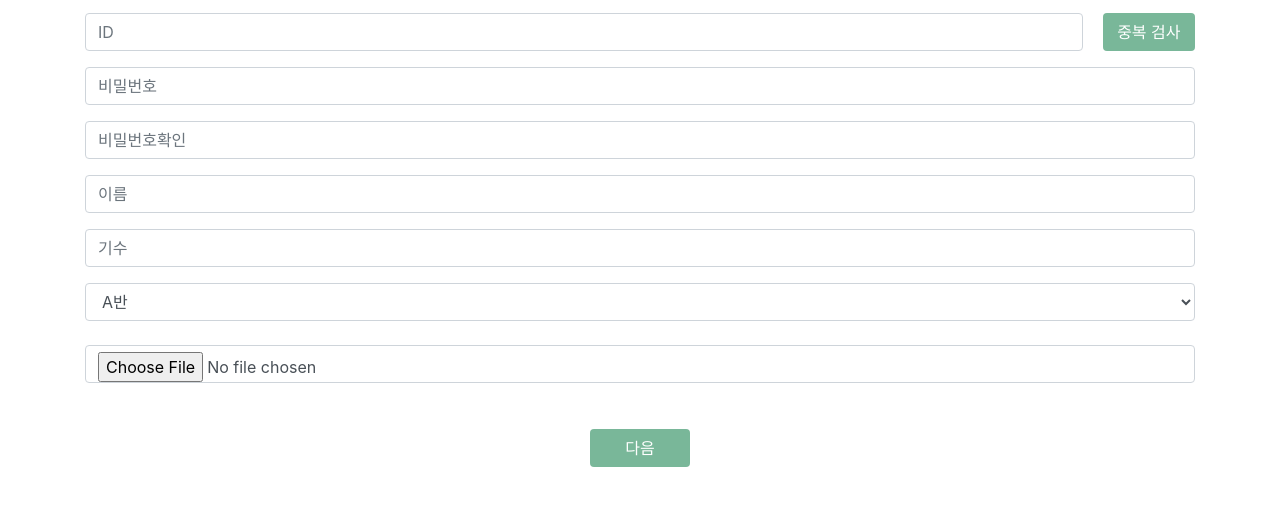
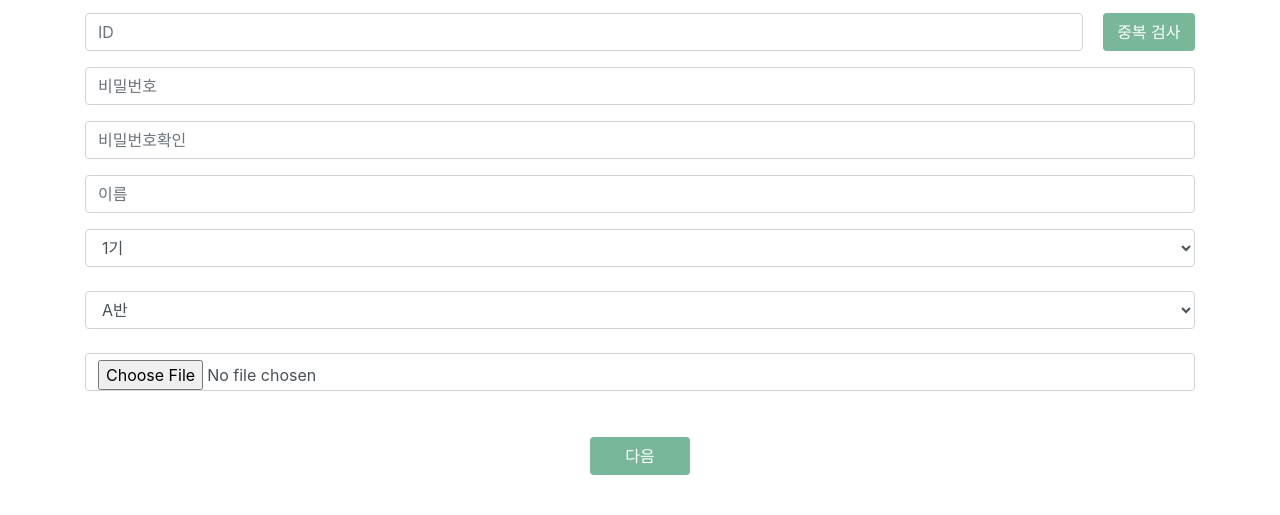
Before and after one commit to kimseungdeok/prosandcons, a Flask app: page /signup in a window 1280 px wide. Shown: the part 285-800 px from the top of the page. Run offline with Flask 2, Linux system fonts and the light colour scheme.

Commit message:
fix : 기수 select 로 수정

```diff
--- a/templates/signup.j2
+++ b/templates/signup.j2
@@ -94,7 +94,15 @@
                     <input type="text" class="form-control" name="name" placeholder="이름">
                 </div>
                 <div class="form-group">
-                    <input type="text" class="form-control" name="gisu" placeholder="기수">
+                    <label>
+                        <select name="gisu" class="form-control">
+                            <option value="1">1기</option>
+                            <option value="2">2기</option>
+                            <option value="3">3기</option>
+                            <option value="4">4기</option>
+                            <option value="5">5기</option>
+                        </select>
+                    </label>
                 </div>
                 <div class="form-group">
                     <label>
```
